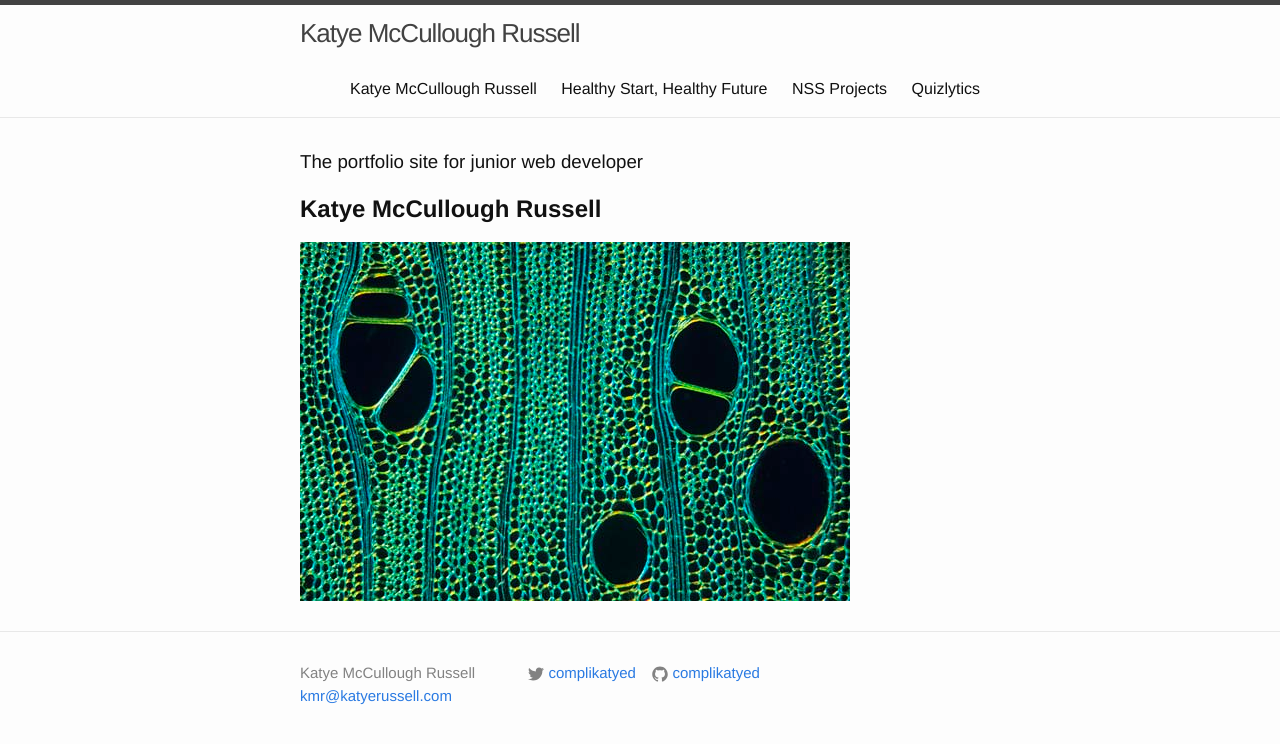
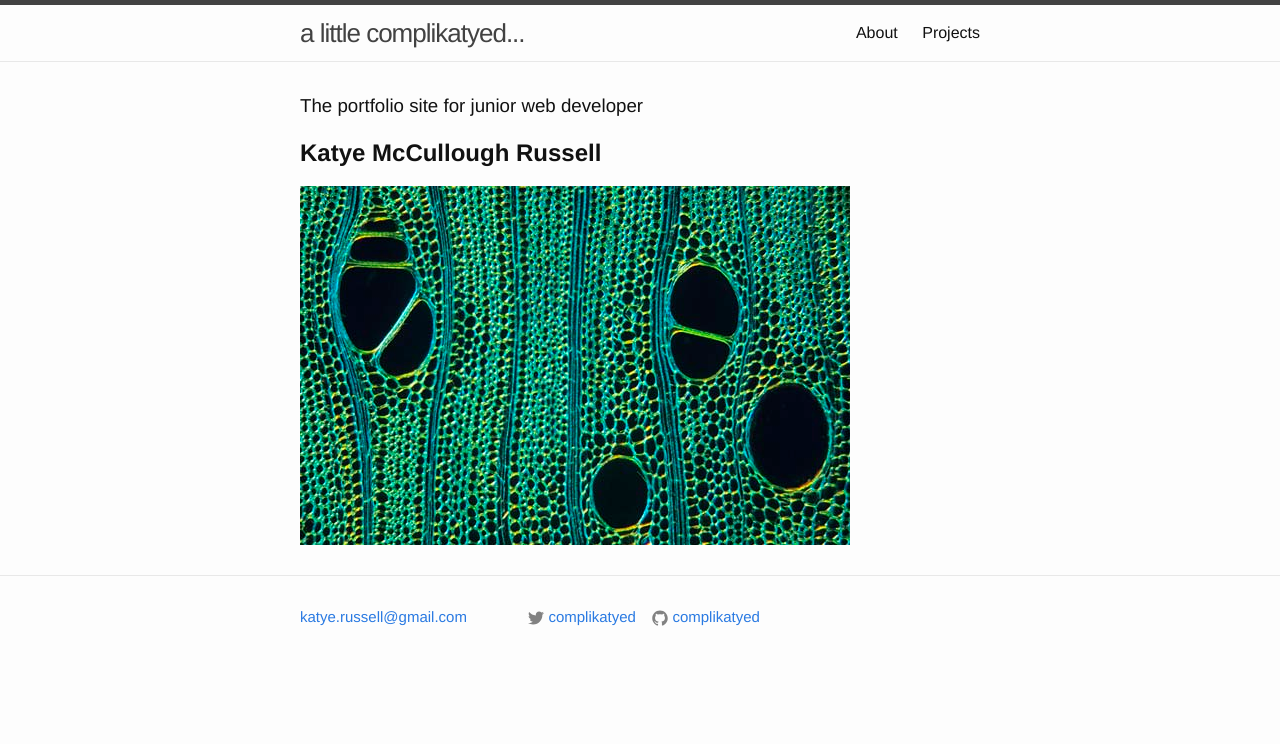
Before and after one commit to complikatyed/complikatyed-portfolio, a Jekyll site: the page built from index.html, in a window 1280 px wide. Shown: the top 744 px of the page. Built offline with Jekyll 4.4.1, drawn with Linux system fonts in a browser that asks for light colours.

Commit message:
Adjust title, contact, and social media links>

```diff
--- a/_config.yml
+++ b/_config.yml
@@ -1,6 +1,6 @@
 # Site settings
-title: Katye McCullough Russell
-email: kmr@katyerussell.com
+title: a little complikatyed...
+email: katye.russell@gmail.com
 description: > # this means to ignore newlines until "baseurl:"
   Portfolio site for junior web developer, Katye McCullough Russell
 baseurl: "" # the subpath of your site, e.g. /blog/
--- a/_includes/footer.html
+++ b/_includes/footer.html
@@ -4,30 +4,22 @@
 
     <div class="footer-col-wrapper">
       <div class="footer-col  footer-col-1">
-        <ul class="contact-list">
-          <li>{{ site.title }}</li>
-          <li><a href="mailto:{{ site.email }}">{{ site.email }}</a></li>
-        </ul>
+        <span><a href="mailto:{{ site.email }}">{{ site.email }}</a></span>
       </div>
 
       <div class="footer-col  footer-col-2">
-          {% if site.twitter_username %}
         <a href="https://twitter.com/{{ site.twitter_username }}">
           <span class="icon  icon--twitter">
             <svg viewBox="0 0 16 16">
               <path fill="#828282" d="M15.969,3.058c-0.586,0.26-1.217,0.436-1.878,0.515c0.675-0.405,1.194-1.045,1.438-1.809
               c-0.632,0.375-1.332,0.647-2.076,0.793c-0.596-0.636-1.446-1.033-2.387-1.033c-1.806,0-3.27,1.464-3.27,3.27 c0,0.256,0.029,0.506,0.085,0.745C5.163,5.404,2.753,4.102,1.14,2.124C0.859,2.607,0.698,3.168,0.698,3.767 c0,1.134,0.577,2.135,1.455,2.722C1.616,6.472,1.112,6.325,0.671,6.08c0,0.014,0,0.027,0,0.041c0,1.584,1.127,2.906,2.623,3.206 C3.02,9.402,2.731,9.442,2.433,9.442c-0.211,0-0.416-0.021-0.615-0.059c0.416,1.299,1.624,2.245,3.055,2.271 c-1.119,0.877-2.529,1.4-4.061,1.4c-0.264,0-0.524-0.015-0.78-0.046c1.447,0.928,3.166,1.469,5.013,1.469 c6.015,0,9.304-4.983,9.304-9.304c0-0.142-0.003-0.283-0.009-0.423C14.976,4.29,15.531,3.714,15.969,3.058z"/>
             </svg>
+            <span class="username">{{ site.twitter_username }}</span>
           </span>
-              <span class="username">{{ site.twitter_username }}</span>
         </a>
-          </li>
-          {% endif %}
-        </ul>
       </div>
 
       <div class="footer-col  footer-col-3">
-            {% if site.github_username %}
         <a href="https://github.com/{{ site.github_username }}">
           <span class="icon  icon--github">
             <svg viewBox="0 0 16 16">
@@ -36,10 +28,8 @@
             <span class="username">{{ site.github_username }}</span>
           </span>
         </a>
-          {% endif %}
+      </div>
     </div>
   </div>
 
-  </div>
-
 </footer>
--- a/_includes/header.html
+++ b/_includes/header.html
@@ -15,8 +15,8 @@
 
       <div class="trigger">
         {% for page in site.pages %}
-          {% if page.title %}
-          <a class="page-link" href="{{ page.url | prepend: site.baseurl }}">{{ page.title }}</a>
+          {% if page.subtitle %}
+          <a class="page-link" href="{{ page.url | prepend: site.baseurl }}">{{ page.subtitle }}</a>
           {% endif %}
         {% endfor %}
       </div>
```
Lines whose indentation alone changed are shown as unchanged.
